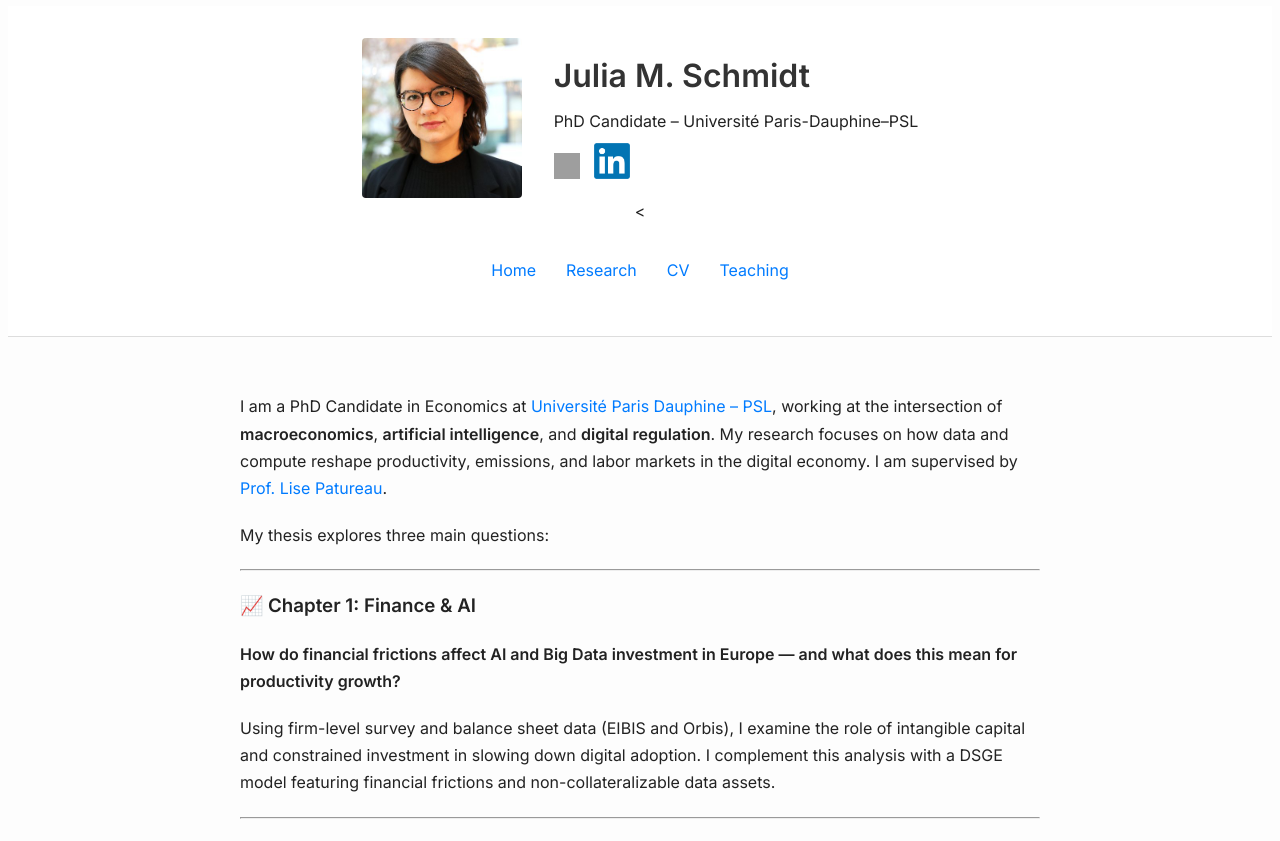
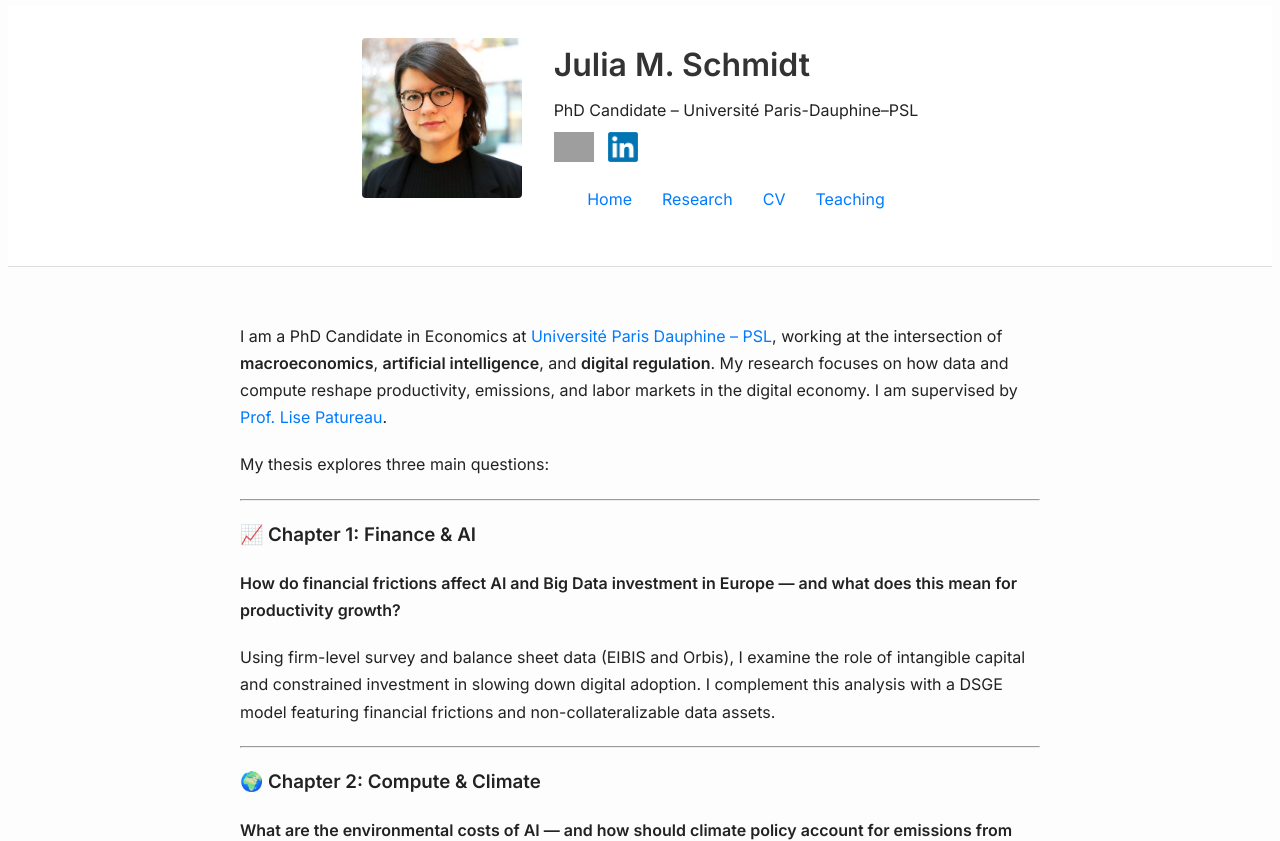
Before and after one commit to julia-m-schmidt/julia-m-schmidt.github.io, a Jekyll site: the page built from index.md, in a window 1280 px wide and 900 px high, scrolled down 921 px, cut to the strip 59-900 px from the top of the window. Built offline with Jekyll 4.4.1, drawn with Linux system fonts in a browser that asks for light colours; grey boxes are pictures that could not be loaded.

Commit message:
Update default.html

```diff
--- a/_layouts/default.html
+++ b/_layouts/default.html
@@ -20,7 +20,7 @@
     <div class="container" style="display: flex; flex-direction: column; align-items: center; padding: 2em 0;">
 
       <!-- Profile Section -->
-      <div style="display: flex; align-items: center; gap: 2em; flex-wrap: wrap; justify-content: center;">
+      <div style="display: flex; align-items: flex-start; gap: 2em; flex-wrap: wrap; justify-content: center;">
         <img src="/assets/images/Photo_Schmidt_J.jpg" alt="Julia M. Schmidt"
              style="width: 160px; height: 160px; object-fit: cover; border-radius: 4px;" />
 
@@ -32,24 +32,23 @@
           <div style="margin-top: 0.5em;">
             <a href="https://scholar.google.com/YOUR_ID" target="_blank" aria-label="Google Scholar">
               <img src="/assets/images/gscholar.png" alt="Google Scholar"
-                   style="width: 26px; height: 26px; margin-right: 10px;" />
+                   style="height: 30px; vertical-align: middle; margin-right: 10px;" />
             </a>
             <a href="https://www.linkedin.com/in/YOUR_ID" target="_blank" aria-label="LinkedIn">
               <img src="/assets/images/linkedin.png" alt="LinkedIn"
-                   style="width: 36px; height: 36px;" />
+                   style="height: 30px; vertical-align: middle;" />
             </a>
           </div>
+
+          <!-- Navigation -->
+          <nav class="navbar" style="margin-top: 1.5em;">
+            <a href="/">Home</a>
+            <a href="/research/">Research</a>
+            <a href="/assets/docs/CV_SCHMIDT_J.pdf" target="_blank">CV</a>
+            <a href="/teaching/">Teaching</a>
+          </nav>
         </div>
       </div>
-
-      <<!-- Navigation -->
-      <nav class="navbar" style="margin-top: 2em;">
-        <a href="/">Home</a>
-        <a href="/research/">Research</a>
-        <a href="/assets/docs/CV_SCHMIDT_J.pdf" target="_blank">CV</a>
-        <a href="/teaching/">Teaching</a>
-      </nav>
-
     </div>
   </header>
 
```
